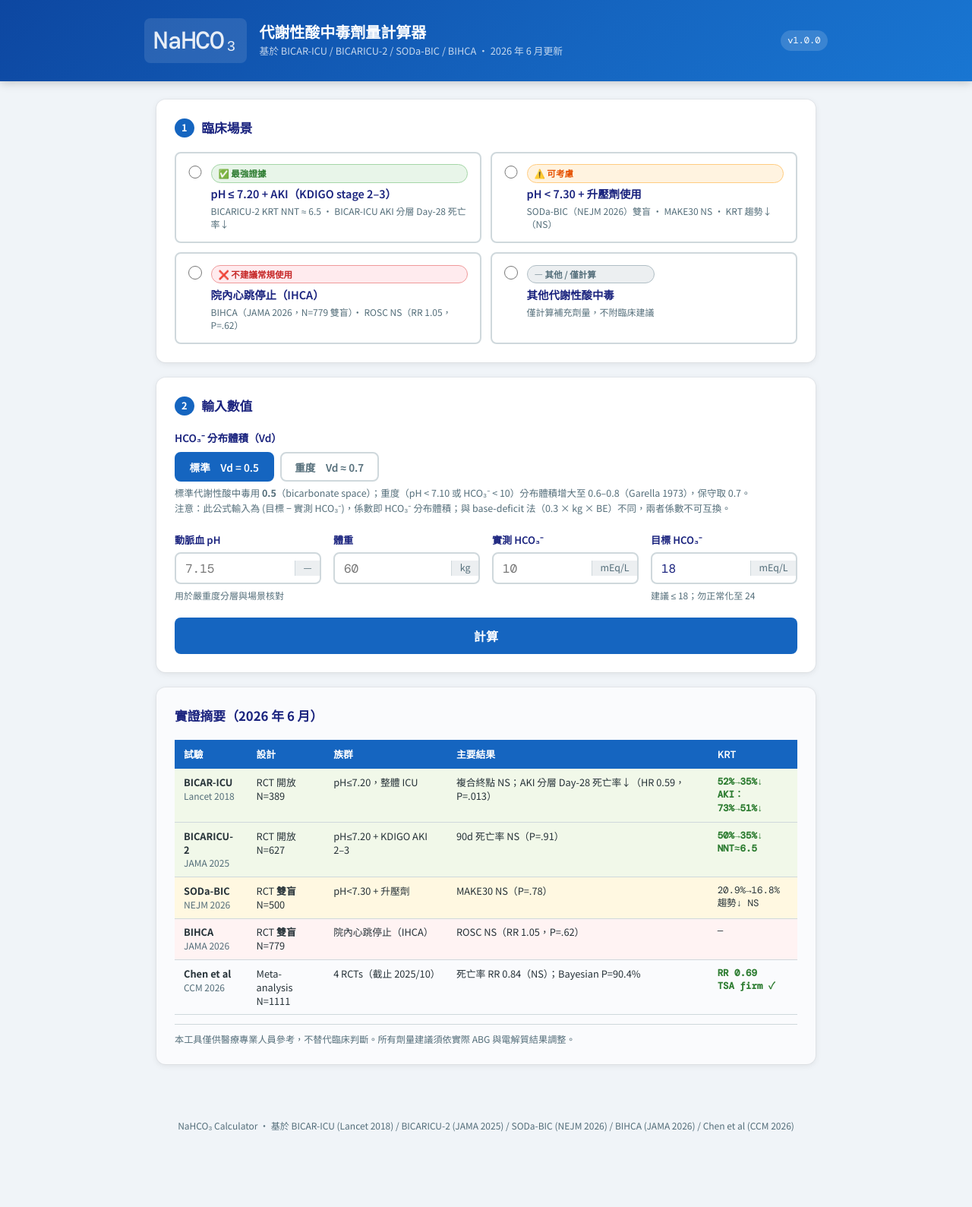
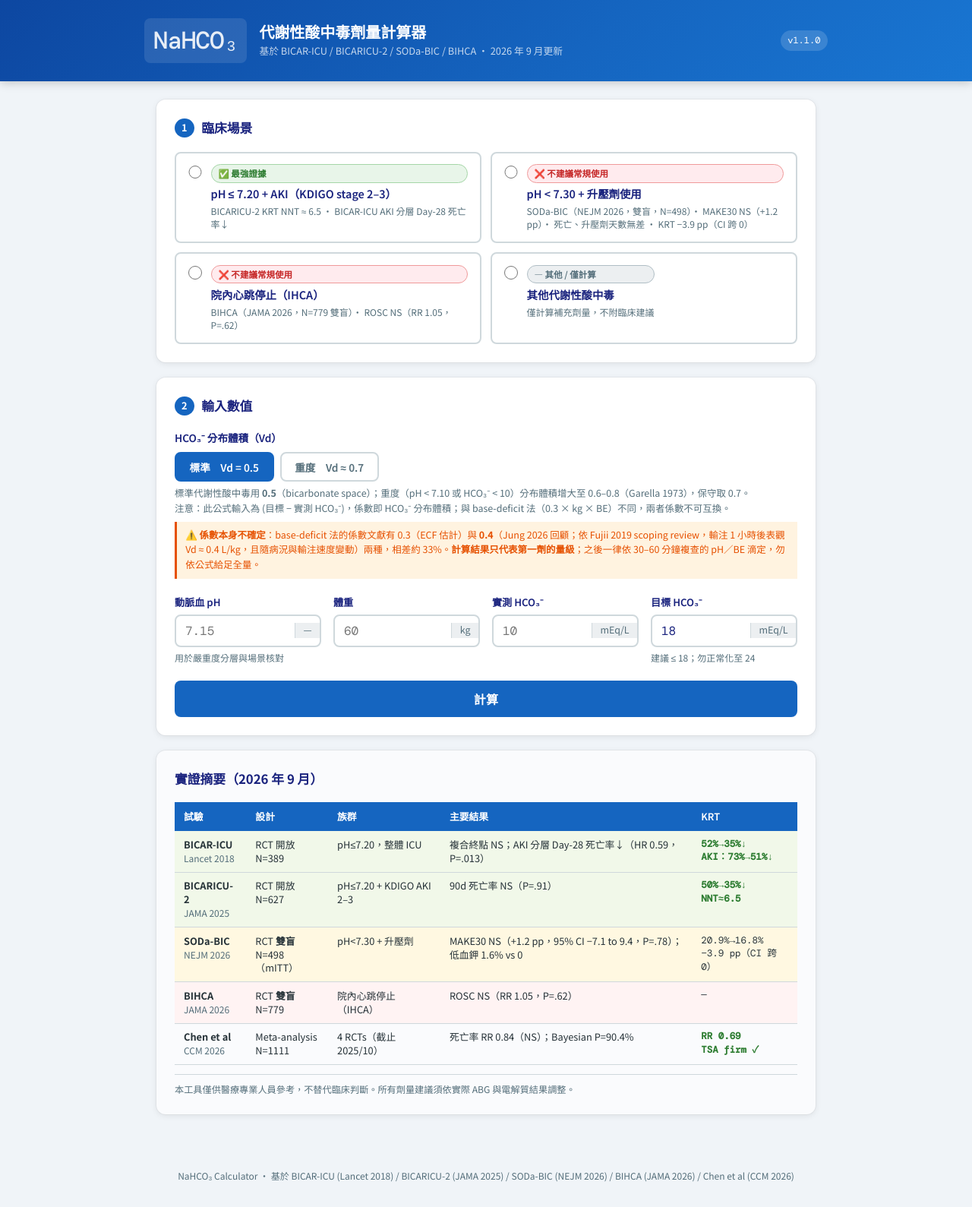
Before and after one commit to liangRXdev/bicarb-dosing-calc, a plain HTML site: page index.html in a window 1280 px wide. Shown: the whole page at 76% size. Before the commit the page ends 1523 px from the top, so only its background shows below. Drawn offline with nearby package versions, Linux system fonts and the light colour scheme; a web font is replaced by a local one.

Commit message:
fix(clinical): sync SODa-BIC re-appraisal and dosing-coefficient uncertainty (v1.1.0)
- Scenario B (pH < 7.30 + vasopressor): 可考慮 -> 不建議常規使用
  (SODa-BIC MAKE30 null, GRADE Moderate; RRT -3.9 pp CI crosses 0)
- Add coefficient-uncertainty warning (base-deficit 0.3 vs 0.4, Jung 2026);
  result = first-dose magnitude only, titrate to ABG at 30-60 min
- Checklist: rule out TLS, fluid tolerance, monitor K+ (hypokalaemia signal)
- Evidence table: SODa-BIC N=498 mITT, effect size with CI
- README: fix stale Vd toggle description (0.3/0.5 -> 0.5/0.7)

Co-Authored-By: Claude Opus 5 <noreply@anthropic.com>
Claude-Session: https://claude.ai/code/session_01NRuEU4Q6ScTZFkKvSw5Drc

```diff
--- a/index.html
+++ b/index.html
@@ -17,10 +17,10 @@
         <span class="header__formula">NaHCO₃</span>
         <div>
           <h1 class="header__title">代謝性酸中毒劑量計算器</h1>
-          <p class="header__subtitle">基於 BICAR-ICU / BICARICU-2 / SODa-BIC / BIHCA · 2026 年 6 月更新</p>
+          <p class="header__subtitle">基於 BICAR-ICU / BICARICU-2 / SODa-BIC / BIHCA · 2026 年 9 月更新</p>
         </div>
       </div>
-      <span class="header__version">v1.0.0</span>
+      <span class="header__version">v1.1.0</span>
     </div>
   </header>
 
@@ -46,9 +46,9 @@
         <label class="scenario" for="s-b">
           <input type="radio" name="scenario" id="s-b" value="B">
           <div class="scenario__body">
-            <span class="badge badge--amber">⚠️ 可考慮</span>
+            <span class="badge badge--red">❌ 不建議常規使用</span>
             <p class="scenario__name">pH &lt; 7.30 + 升壓劑使用</p>
-            <p class="scenario__evidence">SODa-BIC（NEJM 2026）雙盲 · MAKE30 NS · KRT 趨勢↓（NS）</p>
+            <p class="scenario__evidence">SODa-BIC（NEJM 2026，雙盲，N=498）· MAKE30 NS（+1.2 pp）· 死亡、升壓劑天數無差 · KRT −3.9 pp（CI 跨 0）</p>
           </div>
         </label>
 
@@ -87,6 +87,7 @@
           <button class="vd-btn" data-vd="0.7" id="btn-severe">重度　Vd ≈ 0.7</button>
         </div>
         <p class="vd-toggle__hint">標準代謝性酸中毒用 <strong>0.5</strong>（bicarbonate space）；重度（pH &lt; 7.10 或 HCO₃⁻ &lt; 10）分布體積增大至 0.6–0.8（Garella 1973），保守取 0.7。<br>注意：此公式輸入為 (目標 − 實測 HCO₃⁻)，係數即 HCO₃⁻ 分布體積；與 base-deficit 法（0.3 × kg × BE）不同，兩者係數不可互換。</p>
+        <p class="vd-toggle__hint vd-toggle__hint--warn">⚠️ <strong>係數本身不確定</strong>：base-deficit 法的係數文獻有 0.3（ECF 估計）與 <strong>0.4</strong>（Jung 2026 回顧；依 Fujii 2019 scoping review，輸注 1 小時後表觀 Vd ≈ 0.4 L/kg，且隨病況與輸注速度變動）兩種，相差約 33%。<strong>計算結果只代表第一劑的量級</strong>；之後一律依 30–60 分鐘複查的 pH／BE 滴定，勿依公式給足全量。</p>
       </div>
 
       <div class="input-row input-row--4">
@@ -211,7 +212,7 @@
       <!-- 給藥步驟 -->
       <ol class="steps" id="steps-box">
         <li class="steps__item">給予<strong>第一劑（½ 總量）</strong>，建議緩慢靜脈輸注</li>
-        <li class="steps__item"><strong>1–4 小時後複查 ABG</strong>，確認 pH ≥ 7.30</li>
+        <li class="steps__item"><strong>複查 ABG</strong>（不穩定或濃縮輸注者 30–60 分鐘；其餘 1–4 小時），確認 pH ≥ 7.30</li>
         <li class="steps__item">pH 仍 &lt; 7.30 且無鹼中毒（pH ≤ 7.45）→ 給予<strong>第二劑（½ 總量）</strong></li>
         <li class="steps__item">每日最大量：約 <strong>≤ 500 mEq/24h</strong>（BICAR-ICU / BICARICU-2 方案：4.2% NaHCO₃ 上限 1000 mL/24h = 500 mEq；換算台灣 7% 產品約 600 mL）</li>
       </ol>
@@ -228,7 +229,9 @@
         <div class="checklist__group">
           <h3 class="checklist__heading">使用前確認</h3>
           <label class="checklist__item"><input type="checkbox"> 確認為純代謝性酸中毒（PaCO₂ 正常或偏低）</label>
-          <label class="checklist__item"><input type="checkbox"> 排除 DKA（治療酮症優先；pH &lt; 6.9 才考慮 NaHCO₃）</label>
+          <label class="checklist__item"><input type="checkbox"> 排除 DKA（治療酮症優先；pH ≤ 6.9 才考慮 NaHCO₃）</label>
+          <label class="checklist__item"><input type="checkbox"> 排除腫瘤溶解症候群（TLS：避免尿液鹼化，易致磷酸鈣沉積）</label>
+          <label class="checklist__item"><input type="checkbox"> 液體耐受度（心衰竭、腎功能不全、未插管且呼吸儲備差者慎用）</label>
           <label class="checklist__item"><input type="checkbox"> 排除乳酸性酸中毒主因未處理（NaHCO₃ 不改善乳酸清除）</label>
           <label class="checklist__item"><input type="checkbox"> 排除外源性酸中毒（metformin 過量 / 水楊酸 / 甲醇）</label>
           <label class="checklist__item"><input type="checkbox"> 基礎電解質：Na⁺、K⁺、游離 Ca²⁺</label>
@@ -240,6 +243,7 @@
           <label class="checklist__item"><input type="checkbox"> ABG 1–4h 後複查（pH 目標 ≥ 7.30；不得 > 7.45）</label>
           <label class="checklist__item"><input type="checkbox"> 血清 Na⁺（警戒 > 145 mmol/L）</label>
           <label class="checklist__item"><input type="checkbox"> 游離 Ca²⁺（鹼化降低 Ca²⁺；警戒 &lt; 0.9 mmol/L；症狀：肌肉抽搐、心律不整）</label>
+          <label class="checklist__item"><input type="checkbox"> 血清 K⁺（鹼化使 K⁺ 移入細胞；SODa-BIC 唯一訊號性不良效應為需矯正之低血鉀）</label>
           <label class="checklist__item"><input type="checkbox"> 機械通氣患者：CO₂ 產生增加 → 必要時調整 RR / TV</label>
         </div>
         <div class="checklist__group">
@@ -253,7 +257,7 @@
 
     <!-- ── 實證摘要 ── -->
     <section class="card card--evidence">
-      <h2 class="card__title">實證摘要（2026 年 6 月）</h2>
+      <h2 class="card__title">實證摘要（2026 年 9 月）</h2>
       <div class="evidence-wrap">
         <table class="evidence-table">
           <thead>
@@ -282,10 +286,10 @@
             </tr>
             <tr class="ev--amber">
               <td><strong>SODa-BIC</strong><br><em>NEJM 2026</em></td>
-              <td>RCT <strong>雙盲</strong><br>N=500</td>
+              <td>RCT <strong>雙盲</strong><br>N=498（mITT）</td>
               <td>pH&lt;7.30 + 升壓劑</td>
-              <td>MAKE30 NS（P=.78）</td>
-              <td class="ev__krt">20.9%→16.8%<br>趨勢↓ NS</td>
+              <td>MAKE30 NS（+1.2 pp，95% CI −7.1 to 9.4，P=.78）；低血鉀 1.6% vs 0</td>
+              <td class="ev__krt">20.9%→16.8%<br>−3.9 pp（CI 跨 0）</td>
             </tr>
             <tr class="ev--red">
               <td><strong>BIHCA</strong><br><em>JAMA 2026</em></td>
--- a/script.js
+++ b/script.js
@@ -60,7 +60,7 @@ function getPhSeverity(pH) {
   if (pH < 7.30) return {
     level:  'moderate',
     label:  '中度酸中毒（pH 7.20–7.30）',
-    detail: 'SODa-BIC（NEJM 2026）族群範圍；此 pH 僅在合併升壓劑時有 RCT 支持，且主要終點 NS',
+    detail: 'SODa-BIC（NEJM 2026，雙盲）族群範圍：合併升壓劑亦不改善 MAKE30、死亡或升壓劑天數 → 不建議常規使用',
     scenarioHint: { ok: ['B', 'D'], warn: 'A', warnMsg: 'pH > 7.20，超出場景 A（BICAR-ICU/BICARICU-2）納入標準，建議改選場景 B' }
   };
   return {
@@ -144,7 +144,8 @@ function calculate() {
   document.getElementById('formula-box').innerHTML =
     `所需 NaHCO₃ = <em>Vd</em> × <em>體重</em> × (<em>目標 HCO₃⁻</em> − <em>實測 HCO₃⁻</em>)<br>` +
     `= <em>${currentVd}</em> × <em>${weight} kg</em> × (<em>${targetHco3}</em> − <em>${actualHco3}</em>) mEq/L<br>` +
-    `= <em>${totalMeq.toFixed(1)} mEq</em>　→　先給 ½ = <em>${firstMeq.toFixed(1)} mEq</em>，1–4h 後複查 ABG 再給餘 ½`;
+    `= <em>${totalMeq.toFixed(1)} mEq</em>　→　先給 ½ = <em>${firstMeq.toFixed(1)} mEq</em>，複查 ABG 後再決定是否給餘 ½<br>` +
+    `<small>分布體積係數本身不確定（隨酸中毒嚴重度、輸注速度而異）：此數值僅為第一劑量級，請依 ABG 滴定</small>`;
 
   // Result tiles
   document.getElementById('r-total').textContent  = totalMeq.toFixed(1);
--- a/style.css
+++ b/style.css
@@ -182,6 +182,7 @@ body {
 .vd-toggle__label { display: block; font-size: .85rem; font-weight: 600; color: var(--color-text); margin-bottom: .5rem; }
 .vd-toggle__btns { display: flex; gap: .5rem; flex-wrap: wrap; }
 .vd-toggle__hint { font-size: .78rem; color: var(--color-text-muted); margin-top: .4rem; }
+.vd-toggle__hint--warn { padding: .5rem .7rem; background: var(--color-amber-bg); border-left: 3px solid var(--color-amber); color: var(--color-amber); }
 
 .vd-btn {
   padding: .45rem 1.1rem;
```
Also changed, not shown: README.md.
